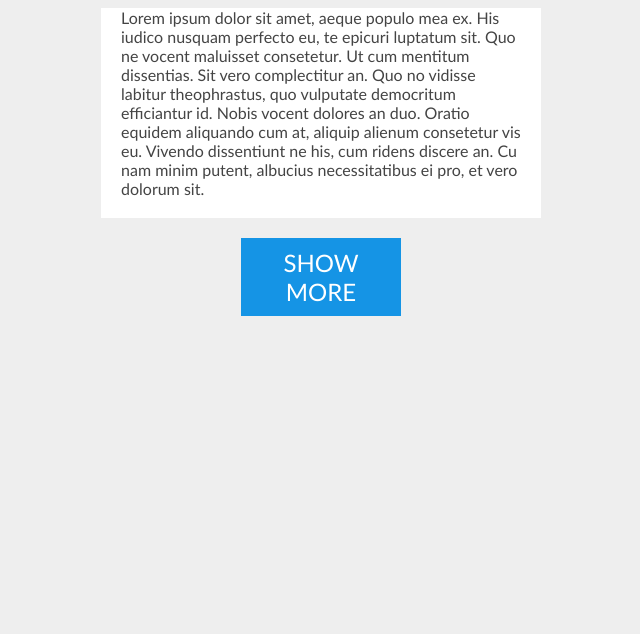
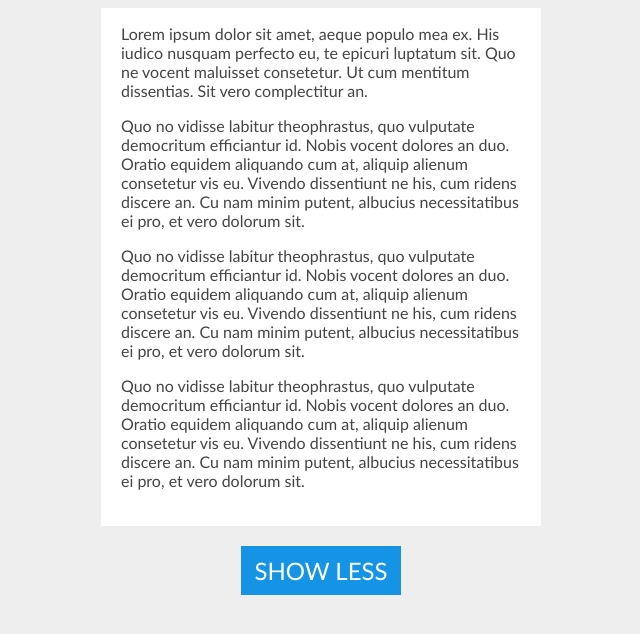
Before and after one commit to Adamqwerty/JScourse-exercises, a plain HTML site: page index.html in a window 1280 px wide. Both pictures are taken after a click on the link "SHOW MORE". Shown: the whole page, without its empty margins (319-959 px from the left). Drawn offline with Linux system fonts and the light colour scheme.

Commit message:
show less exercise

```diff
--- a/Test.js
+++ b/Test.js
@@ -1 +1,15 @@
-alert("Hello World!");
+var content = document.getElementById("content");
+var button = document.getElementById("show-more");
+
+button.onclick = function(){
+    if(content.className == "open"){
+        //shrink the box
+        content.className = "";
+        button.innerHTML = "Show More";
+        }
+        else{
+        //expand the box
+        content.className = "open";
+        button.innerHTML = "Show Less";
+        }
+    };
--- a/index.html
+++ b/index.html
@@ -7,22 +7,36 @@
             <title>Tytuł</title>
             <meta http-equiv="X-UA-Compatibile" content="IE=edge,chrome=1"/>
             <link href="main.css" type="text/css" rel="stylesheet">
+
         </head>
         <body>
-            <div id="content">Lorem ipsum dolor sit amet, aeque populo mea ex.
+            <div id="content"><p>Lorem ipsum dolor sit amet, aeque populo mea ex.
                  His iudico nusquam perfecto eu, te epicuri luptatum sit. Quo
                  ne vocent maluisset consetetur. Ut cum mentitum dissentias.
-                 Sit vero complectitur an.
+                 Sit vero complectitur an.</p>
 
-                Quo no vidisse labitur theophrastus, quo vulputate democritum
+                 <p>Quo no vidisse labitur theophrastus, quo vulputate democritum
                 efficiantur id. Nobis vocent dolores an duo. Oratio equidem
                 aliquando cum at, aliquip alienum consetetur vis eu. Vivendo
                 dissentiunt ne his, cum ridens discere an. Cu nam minim putent,
-                albucius necessitatibus ei pro, et vero dolorum sit.</div>
+                albucius necessitatibus ei pro, et vero dolorum sit.</p>
+
+                <p>Quo no vidisse labitur theophrastus, quo vulputate democritum
+                efficiantur id. Nobis vocent dolores an duo. Oratio equidem
+                aliquando cum at, aliquip alienum consetetur vis eu. Vivendo
+                dissentiunt ne his, cum ridens discere an. Cu nam minim putent,
+                albucius necessitatibus ei pro, et vero dolorum sit.</p>
+
+                <p>Quo no vidisse labitur theophrastus, quo vulputate democritum
+                efficiantur id. Nobis vocent dolores an duo. Oratio equidem
+                aliquando cum at, aliquip alienum consetetur vis eu. Vivendo
+                dissentiunt ne his, cum ridens discere an. Cu nam minim putent,
+                albucius necessitatibus ei pro, et vero dolorum sit.</p>
+            </div>
 
             <a id="show-more">Show More</a>
 
-            <script src="test.js"></script>
+            <script src="Test.js"></script>
         </body>
 
     </html>
--- a/main.css
+++ b/main.css
@@ -22,7 +22,7 @@ body{
 }
 
 #content.open{
-    max-height: 1000px;
+    max-height: 550px;
 
     -webkit-transition: max-height 0.7s;
     -moz-transition: max-height 0.7s;
```
